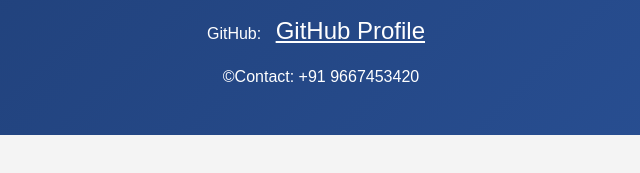
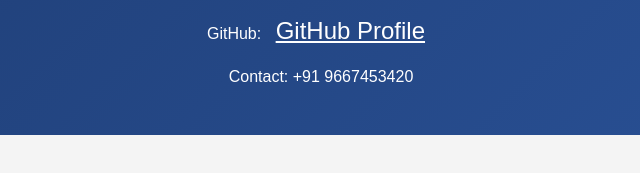
Before and after one commit to karan-sapra/my-portfolio, a plain HTML site: page footer.html in a window 1280 px wide. Shown: the part 181-354 px from the top of the page, 319-959 px from the left. Drawn offline with nearby package versions, Linux system fonts and the light colour scheme.

Commit message:
resume download button and contact no updated

```diff
--- a/footer.html
+++ b/footer.html
@@ -14,7 +14,7 @@
     <p>Email: <a href="mailto:karansapra683@gmail.com">karansapra683@gmail.com</a></p>
     <p>LinkedIn: <a href="https://www.linkedin.com/in/karan-sapra-2370b3123/" target="_blank">LinkedIn Profile</a></p>
     <p>GitHub: <a href="https://github.com/karan-sapra" target="_blank">GitHub Profile</a></p>
-    <p>&copy;Contact: +91 9667453420</p>
+    <p>Contact: +91 9667453420</p>
 </footer>
 <script>
     // Function to load HTML files into elements
```
Also changed, not shown: index.html (+1 -1 lines).
